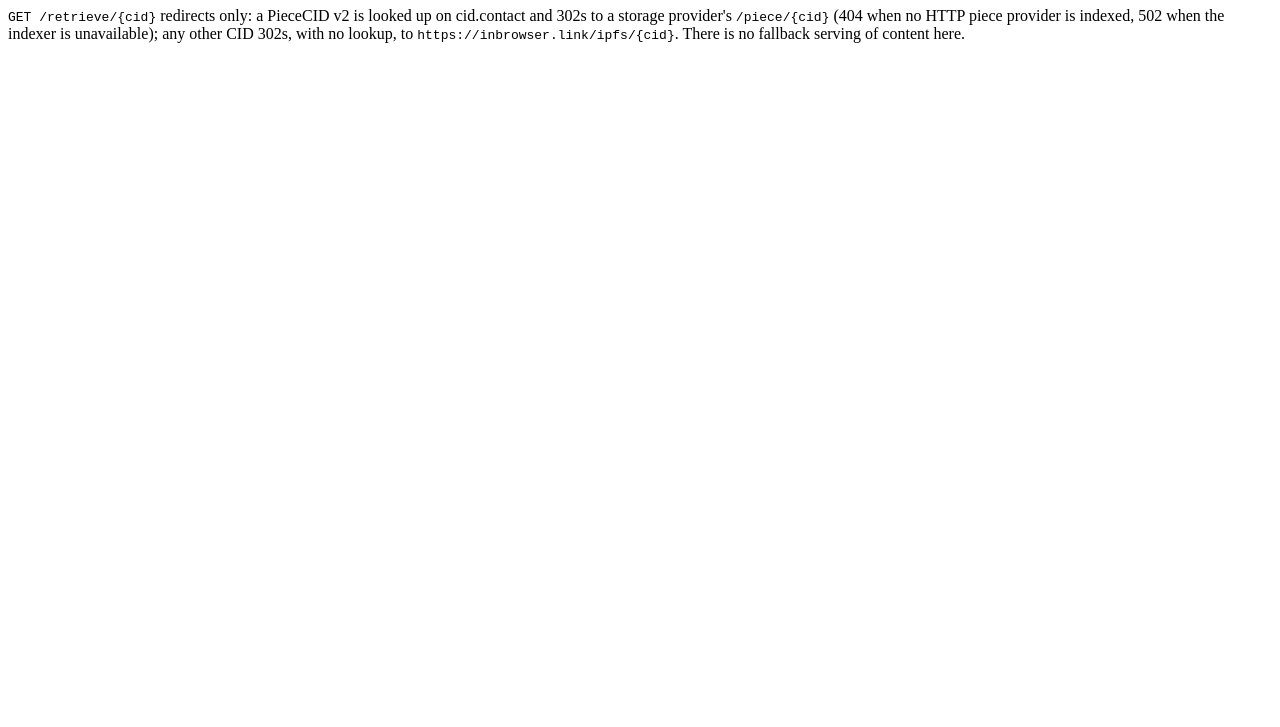
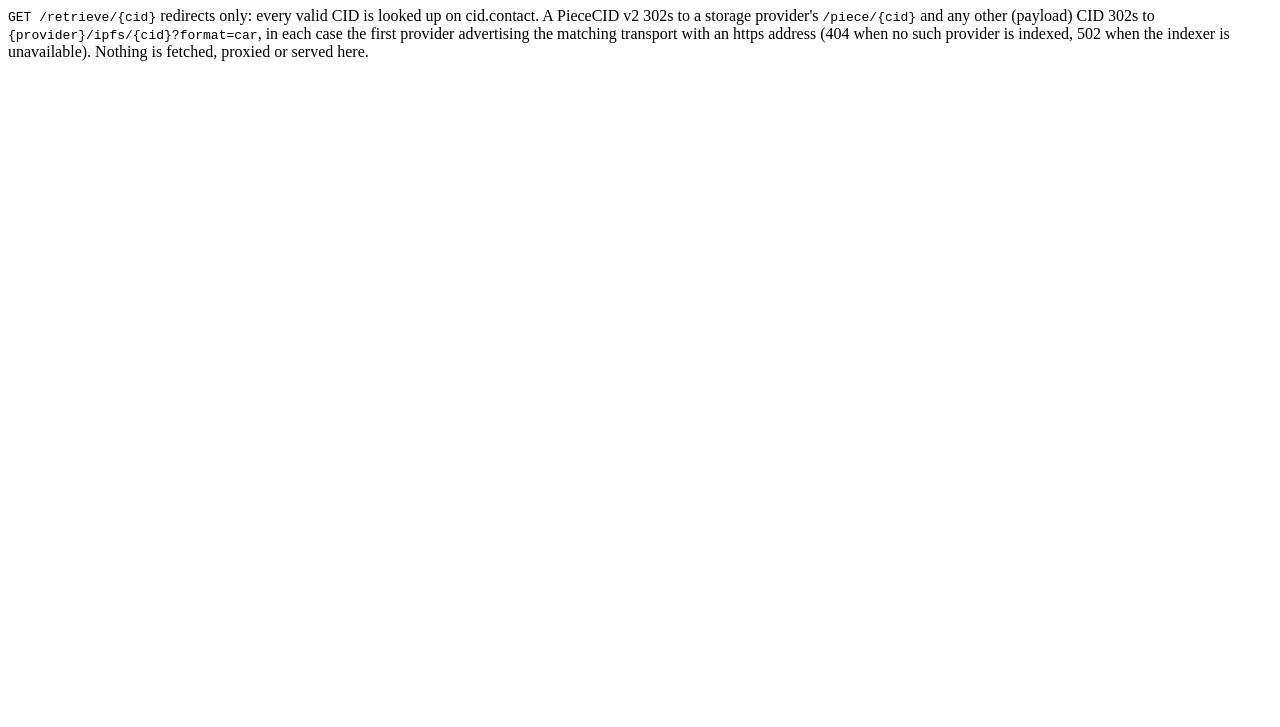
Before and after one commit to ipni/filecoin-redirect, a website: page public/index.html in a window 1280 px wide. Shown: the part 73-800 px from the top of the page. Drawn offline with Linux system fonts and the light colour scheme.

Commit message:
Docs and smoke script for direct provider redirect
Rewrite README Contract and Known limitations for the new behaviour:
every valid CID is looked up on cid.contact and redirected straight to
the provider's trustless gateway (piece to /piece/{cid}, payload to
/ipfs/{cid}?format=car). Drop the inbrowser.link/GATEWAY_URL references
and add the plain-language notes about no content verification, CAR
downloads, first-provider-wins, 404 cases, PieceCID v1, stale cached
redirects and the pending piece 404s.

Update public/index.html paragraph and scripts/smoke.sh (ranged GET INFO
probe, 'no provider indexed' 404 line, header comment).

```diff
--- a/public/index.html
+++ b/public/index.html
@@ -8,11 +8,12 @@
   <body>
     <h1>Filecoin redirect</h1>
     <p>
-      <code>GET /retrieve/{cid}</code> redirects only: a PieceCID v2 is looked up on
-      cid.contact and 302s to a storage provider's <code>/piece/{cid}</code> (404 when no
-      HTTP piece provider is indexed, 502 when the indexer is unavailable); any other CID
-      302s, with no lookup, to <code>https://inbrowser.link/ipfs/{cid}</code>. There is no
-      fallback serving of content here.
+      <code>GET /retrieve/{cid}</code> redirects only: every valid CID is looked up on
+      cid.contact. A PieceCID v2 302s to a storage provider's <code>/piece/{cid}</code> and
+      any other (payload) CID 302s to <code>{provider}/ipfs/{cid}?format=car</code>, in
+      each case the first provider advertising the matching transport with an https
+      address (404 when no such provider is indexed, 502 when the indexer is
+      unavailable). Nothing is fetched, proxied or served here.
     </p>
   </body>
 </html>
```
Also changed, not shown: README.md, 1 other file.
